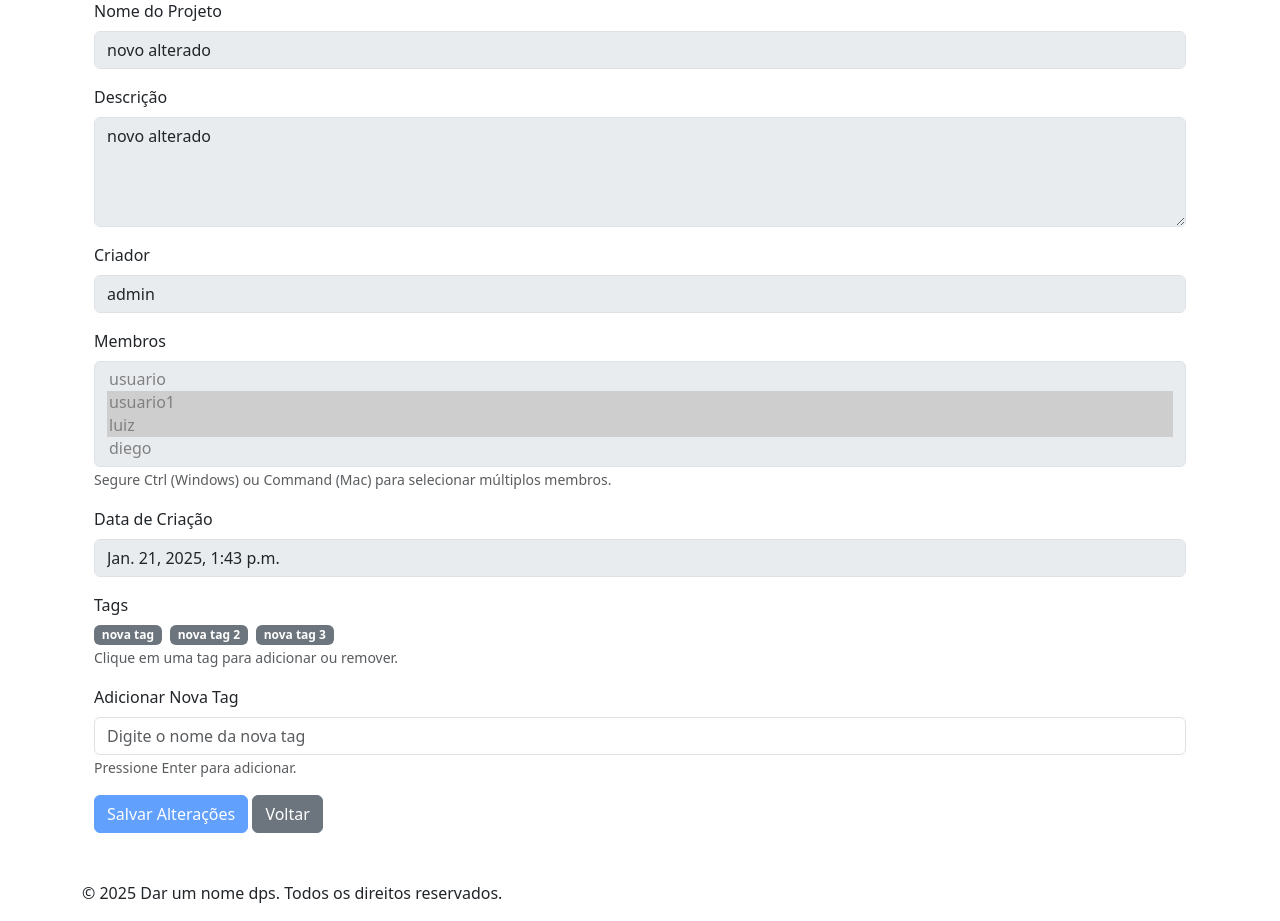
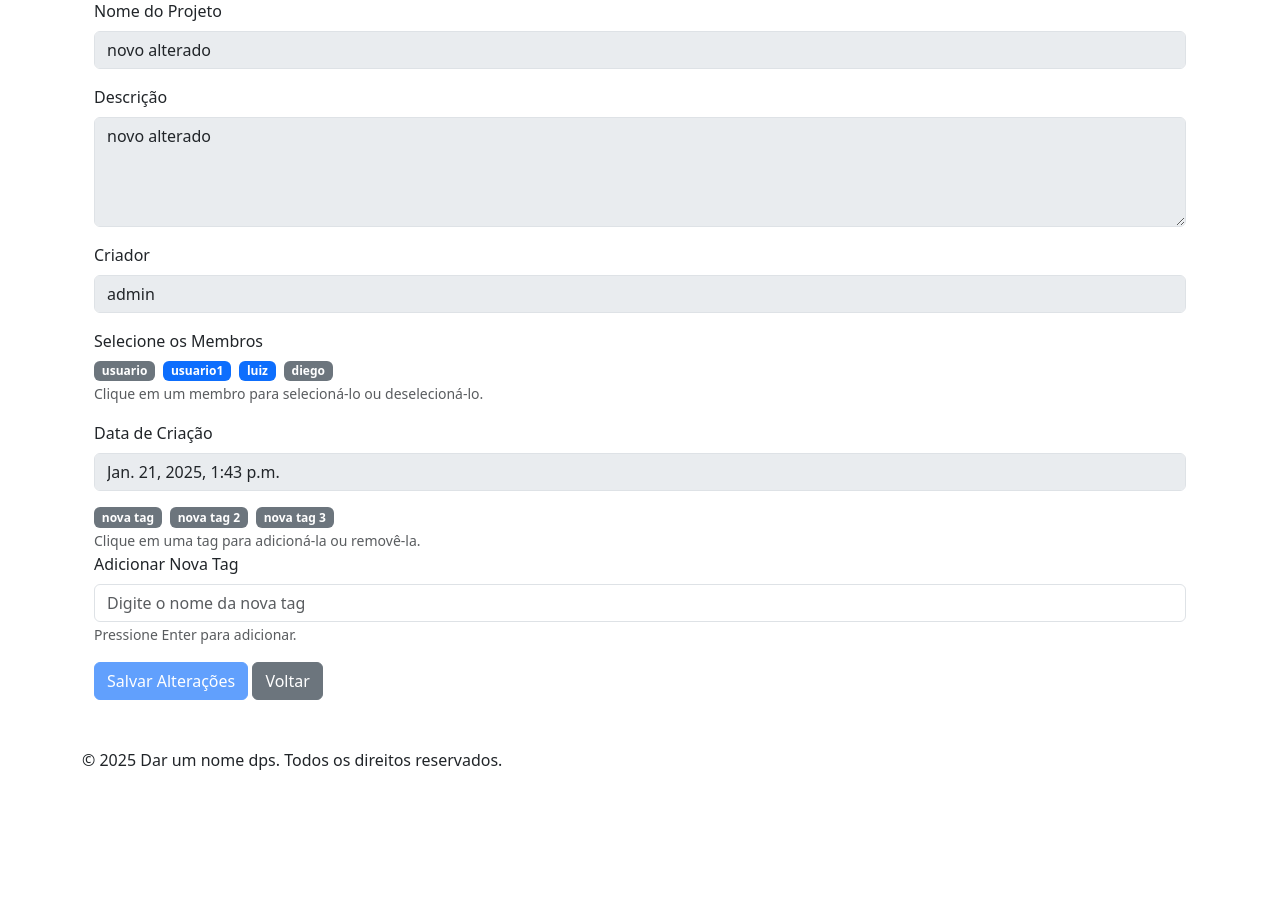
Before and after one commit to luizfilipe-bp/gestao_tarefas, a Django app: page /projetos/detalhes/55 in a window 1280 px wide. Shown: the part 375-1296 px from the top of the page. After the commit the page ends 1145 px from the top, so only its background shows below. Run offline with Django 5.2, Linux system fonts and the light colour scheme; a user stored in the database is signed in; data comes from the database, SQL or seed files in the repository; both versions use the stored data as it was after the commit.

Commit message:
reaproveitando membros e tags no projeto_detalhes.html

```diff
--- /dev/null
+++ b/sistema_gestao_tarefa/controle_tarefa/templates/membros.html
@@ -0,0 +1,28 @@
+<div class="mb-3">
+    <label for="membros" class="form-label">Selecione os Membros</label>
+    <div id="membros-container" class="d-flex flex-wrap gap-2">
+        {% for usuario in usuarios %}
+        <span
+            class="badge {% if usuario in projeto.membros.all %}bg-primary{% else %}bg-secondary{% endif %} membro-toggle"
+            data-membro-id="{{ usuario.id }}">
+            {{ usuario.username }}
+        </span>
+        {% endfor %}
+    </div>
+    <input type="hidden" id="selected-membros" name="membros" value="{% for membro in projeto.membros.all %}{{ membro.id }},{% endfor %}">
+    <small class="form-text text-muted">Clique em um membro para selecioná-lo ou deselecioná-lo.</small>
+</div>
+
+<!--
+<div class="mb-3">
+    <label for="membros" class="form-label">Membros</label>
+    <select class="form-select" id="membros" name="membros" multiple disabled>
+        {% for usuario in usuarios %}
+        <option value="{{ usuario.id }}" {% if usuario in projeto.membros.all %}selected{% endif %}>
+            {{ usuario.username }}
+        </option>
+        {% endfor %}
+    </select>
+    <small class="form-text text-muted">Segure Ctrl (Windows) ou Command (Mac) para selecionar múltiplos membros.</small>
+</div>
+-->
--- a/sistema_gestao_tarefa/controle_tarefa/templates/projeto_detalhes.html
+++ b/sistema_gestao_tarefa/controle_tarefa/templates/projeto_detalhes.html
@@ -1,5 +1,5 @@
 {% extends 'base.html' %}
-
+{% load static %}
 {% block title %}Detalhes do Projeto{% endblock %}
 
 {% block content %}
@@ -31,47 +31,23 @@
             <input type="text" class="form-control" id="criador" value="{{ projeto.criador.username }}" disabled>
         </div>
 
-        <div class="mb-3">
-            <label for="membros" class="form-label">Membros</label>
-            <select class="form-select" id="membros" name="membros" multiple disabled>
-                {% for usuario in usuarios %}
-                <option value="{{ usuario.id }}" {% if usuario in projeto.membros.all %}selected{% endif %}>
-                    {{ usuario.username }}
-                </option>
-                {% endfor %}
-            </select>
-            <small class="form-text text-muted">Segure Ctrl (Windows) ou Command (Mac) para selecionar múltiplos membros.</small>
-        </div>
+        {% include 'membros.html' %}
 
         <div class="mb-3">
             <label for="data_criacao" class="form-label">Data de Criação</label>
             <input type="text" class="form-control" id="data_criacao" value="{{ projeto.data_criacao }}" disabled>
         </div>
 
-        <div class="mb-3">
-            <label class="form-label">Tags</label>
-            <div class="d-flex flex-wrap gap-2">
-                {% for tag in tags %}
-                <span class="badge {% if tag in projeto.tags.all %}bg-primary{% else %}bg-secondary{% endif %} tag-toggle" data-tag-id="{{ tag.id }}">
-                    {{ tag.nome }}
-                </span>
-                {% endfor %}
-            </div>
-            <small class="form-text text-muted">Clique em uma tag para adicionar ou remover.</small>
-        </div>
-
-        <div class="mb-3">
-            <label for="nova_tag" class="form-label">Adicionar Nova Tag</label>
-            <input type="text" class="form-control" id="nova_tag" name="nova_tag" placeholder="Digite o nome da nova tag">
-            <small class="form-text text-muted">Pressione Enter para adicionar.</small>
-        </div>
-
+        {% include 'tags.html' %}
 
         <button type="submit" class="btn btn-primary" id="save-button" disabled>Salvar Alterações</button>
         <a href="{% url 'projetos' %}" class="btn btn-secondary">Voltar</a>
     </form>
 </div>
 
+
+<script src="{% static 'tags.js' %}"></script>
+<script src="{% static 'membros.js' %}"></script>
 <script>
     document.addEventListener('DOMContentLoaded', function() {
         const toggleEditButton = document.getElementById('toggle-edit');
@@ -90,7 +66,4 @@
         }
     }
 </script>
-
-
-</script>
 {% endblock %}
--- a/sistema_gestao_tarefa/controle_tarefa/templates/tags.html
+++ b/sistema_gestao_tarefa/controle_tarefa/templates/tags.html
@@ -1,13 +1,15 @@
 <!-- Tags Container -->
 <div id="tags-container" class="d-flex flex-wrap gap-2">
     {% for tag in tags %}
-    <span class="badge bg-secondary tag-toggle" data-tag-id="{{ tag.id }}">
+    <span
+        class="badge {% if tag in projeto.tags.all %}bg-primary{% else %}bg-secondary{% endif %} tag-toggle"
+        data-tag-id="{{ tag.id }}">
         {{ tag.nome }}
     </span>
     {% endfor %}
 </div>
-<input type="hidden" id="selected-tags" name="tags">
-<small class="form-text text-muted">Clique em uma tag para selecioná-la ou deselecioná-la.</small>
+<input type="hidden" id="selected-tags" name="tags" value="{% for tag in projeto.tags.all %}{{ tag.id }},{% endfor %}">
+<small class="form-text text-muted">Clique em uma tag para adicioná-la ou removê-la.</small>
 
 <!-- Campo para adicionar nova tag -->
 <div class="mb-3">
--- a/sistema_gestao_tarefa/controle_tarefa/views.py
+++ b/sistema_gestao_tarefa/controle_tarefa/views.py
@@ -53,7 +53,7 @@ def projeto_adicionar(request):
 
         return redirect('projetos')
 
-    usuarios = User.objects.exclude(id=request.user.id)
+    usuarios = User.objects.exclude(id=request.user.id).exclude(is_superuser=True).exclude(is_staff=True)
     tags = Tag.objects.all()
     return render(request, 'projeto_adicionar.html', {'usuarios': usuarios, 'tags': tags})
 
@@ -64,19 +64,26 @@ def projeto_detalhes(request, id):
     projeto = Projeto.objects.get(id=id)
 
     if request.method == "POST":
-        projeto.nome = request.POST.get('nome', projeto.nome)
-        projeto.descricao = request.POST.get('descricao', projeto.descricao)
-        membros_ids = request.POST.getlist('membros')
+        projeto.nome = request.POST.get('nome', projeto.nome).strip()
+        projeto.descricao = request.POST.get('descricao', projeto.descricao).strip()
+        projeto.save()
+
+        membros_ids = request.POST.get('membros', '')
+        membros_ids = [int(mid) for mid in membros_ids.split(',') if mid.isdigit()]
         projeto.membros.set(User.objects.filter(id__in=membros_ids))
 
-        nova_tag = request.POST.get('nova_tag', '').strip()
-        if nova_tag:
-            tag, created = Tag.objects.get_or_create(nome=nova_tag)
-            projeto.tags.add(tag)
-        projeto.save()
+        # Atualiza as tags do projeto
+        tags_nomes = request.POST.get('tags', '').split(',')
+        tags_atualizadas = []
+        for tag_nome in tags_nomes:
+            tag_nome = tag_nome.strip()
+            if tag_nome:  # Ignora tags vazias ou com apenas espaços
+                tag, _ = Tag.objects.get_or_create(nome=tag_nome)
+                tags_atualizadas.append(tag)
+
+        projeto.tags.set(tags_atualizadas)  # Substitui as tags existentes pelas novas
 
         return HttpResponseRedirect(reverse('projeto_detalhes', args=[projeto.id]))
-
 
     return render(request, 'projeto_detalhes.html', {
         'projeto': projeto,
```
Also changed, not shown: sistema_gestao_tarefa/controle_tarefa/templates/projeto_adicionar.html (+1 -16 lines), sistema_gestao_tarefa/db.sqlite3, 1 other file.
